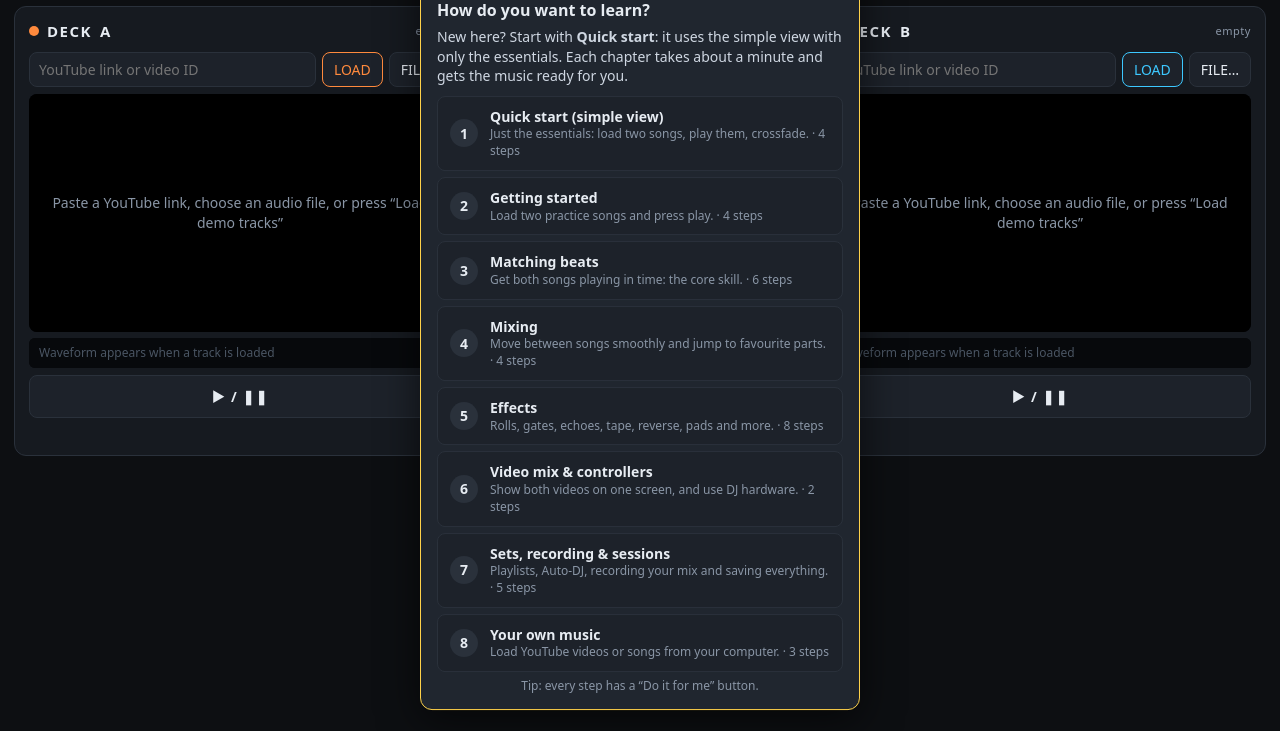
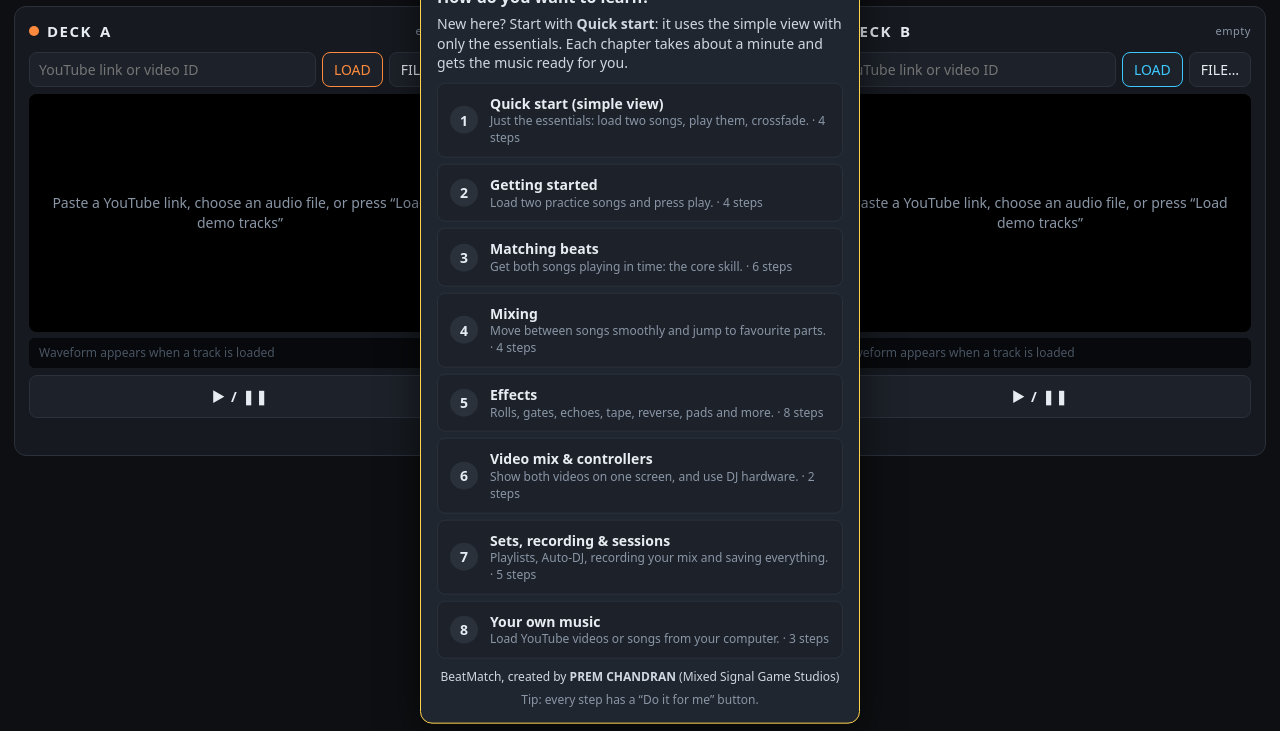
Before and after one commit to prempchandran/beatmatch, a plain HTML site: page index.html in a window 1280 px wide. Shown: the part 69-800 px from the top of the page. Drawn offline with Linux system fonts and the light colour scheme.

Commit message:
Add creator credit: PREM CHANDRAN (Mixed Signal Game Studios)
Shown at the bottom of the page in simple and full views, on the
walkthrough menu, in the page metadata and in the README.

Co-Authored-By: Claude Opus 5.5 <noreply@anthropic.com>
Claude-Session: https://claude.ai/code/session_01CvYDwwB8mQ8FNMZhMGoUmD

```diff
--- a/index.html
+++ b/index.html
@@ -3,6 +3,8 @@
 <head>
 <meta charset="utf-8">
 <meta name="viewport" content="width=device-width, initial-scale=1">
+<meta name="author" content="PREM CHANDRAN (Mixed Signal Game Studios)">
+<meta name="description" content="BeatMatch: a two-deck DJ app for YouTube videos and audio files. Created by PREM CHANDRAN (Mixed Signal Game Studios).">
 <title>BeatMatch — Two-Deck Tempo Sync with FX</title>
 <style>
   :root{
@@ -100,6 +102,8 @@
   #tourBody .chap:hover{border-color:var(--warn)}
   /* simple view: just pick, play and crossfade */
   .simplehint{display:none;color:var(--mute);font-size:12px;text-align:center;margin-top:10px}
+  .credit{text-align:center;color:var(--mute);font-size:12px;letter-spacing:.06em;padding:4px 20px 28px}
+  .credit b{color:var(--text);letter-spacing:.1em}
   #modeBtn{border-color:#6b7bff;color:#aab4ff}
   body.simple .deck > *:not(h2):not(.urlrow):not(.vslot):not(.wave):not(.playrow):not(.warnTxt){display:none!important}
   body.simple .playrow > :not(.play){display:none!important}
@@ -334,6 +338,8 @@
   YouTube decks keep pitch constant when speed changes; audio-file decks have a KEY LOCK toggle.
   YouTube audio can't be processed by a web page, so filter, echo, tape, reverse and backspin only work on audio-file decks.
 </footer>
+
+<div class="credit">Created by <b>PREM CHANDRAN</b> (Mixed Signal Game Studios)</div>
 
 <template id="deckTpl">
   <h2><span class="dot"></span>DECK <span class="name"></span><span class="src-tag">empty</span></h2>
@@ -2281,6 +2287,7 @@ function renderTour() {
     head.textContent = `WALKTHROUGH · ${CHAPTERS.length} SHORT CHAPTERS · ${totalSteps} STEPS`;
     body.innerHTML = `<h3>How do you want to learn?</h3><p>New here? Start with <b>Quick start</b>: it uses the simple view with only the essentials. Each chapter takes about a minute and gets the music ready for you.</p>` +
       CHAPTERS.map((c, i) => `<button class="chap${tourDone[i] ? ' done' : ''}" data-c="${i}"><span class="num">${tourDone[i] ? '✓' : i + 1}</span><span><b>${c.title}</b><small>${c.blurb} · ${c.steps.length} steps</small></span></button>`).join('');
+    body.insertAdjacentHTML('beforeend', '<p class="note" style="text-align:center;margin:10px 0 0">BeatMatch, created by <b>PREM CHANDRAN</b> (Mixed Signal Game Studios)</p>');
     foot.innerHTML = `<span class="note">${n ? `${n} of ${CHAPTERS.length} chapters done` : 'Tip: every step has a “Do it for me” button.'}</span>` + (n ? '<button id="tourReset">Reset progress</button>' : '');
     $$('.chap', body).forEach(b => b.onclick = () => { audio(); chapterStart(+b.dataset.c); });
     const r = $('#tourReset'); if (r) r.onclick = () => { tourDone = {}; saveDone(); renderTour(); };
```
Also changed, not shown: 1 other file.
